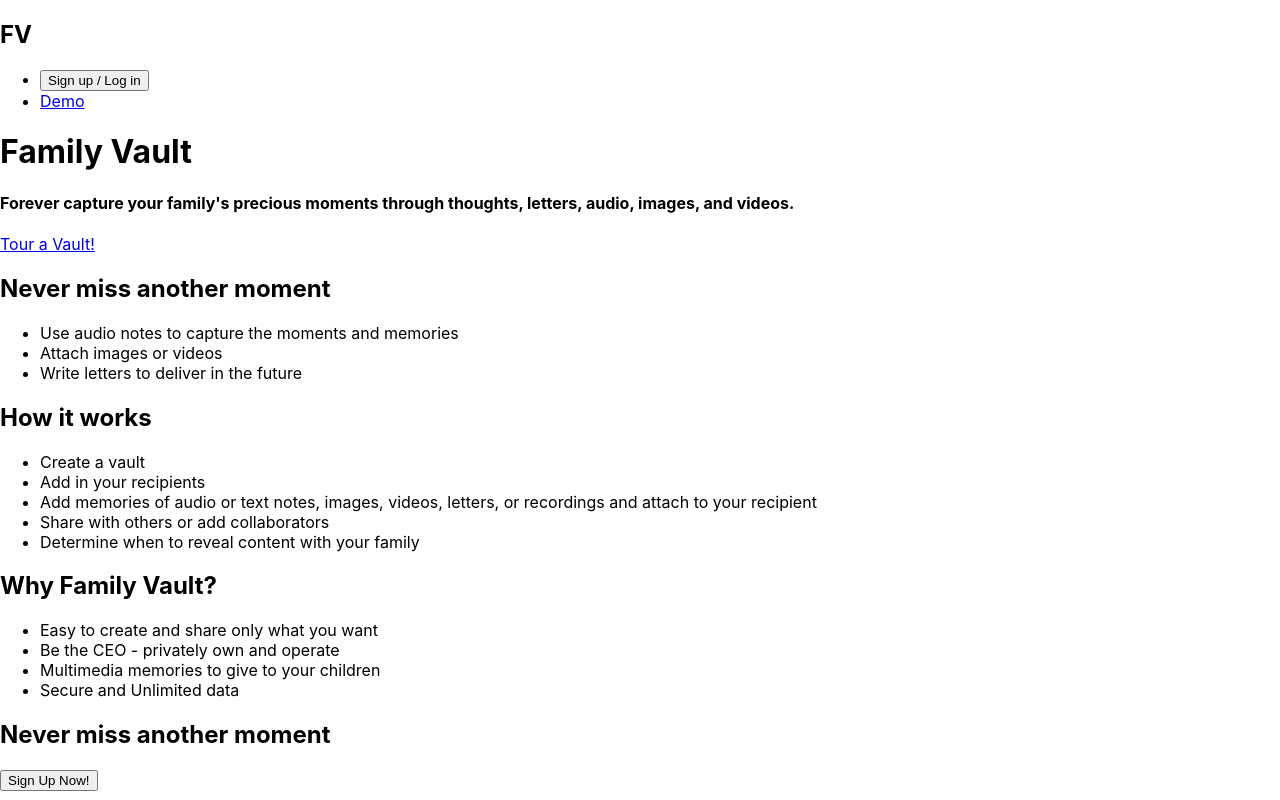
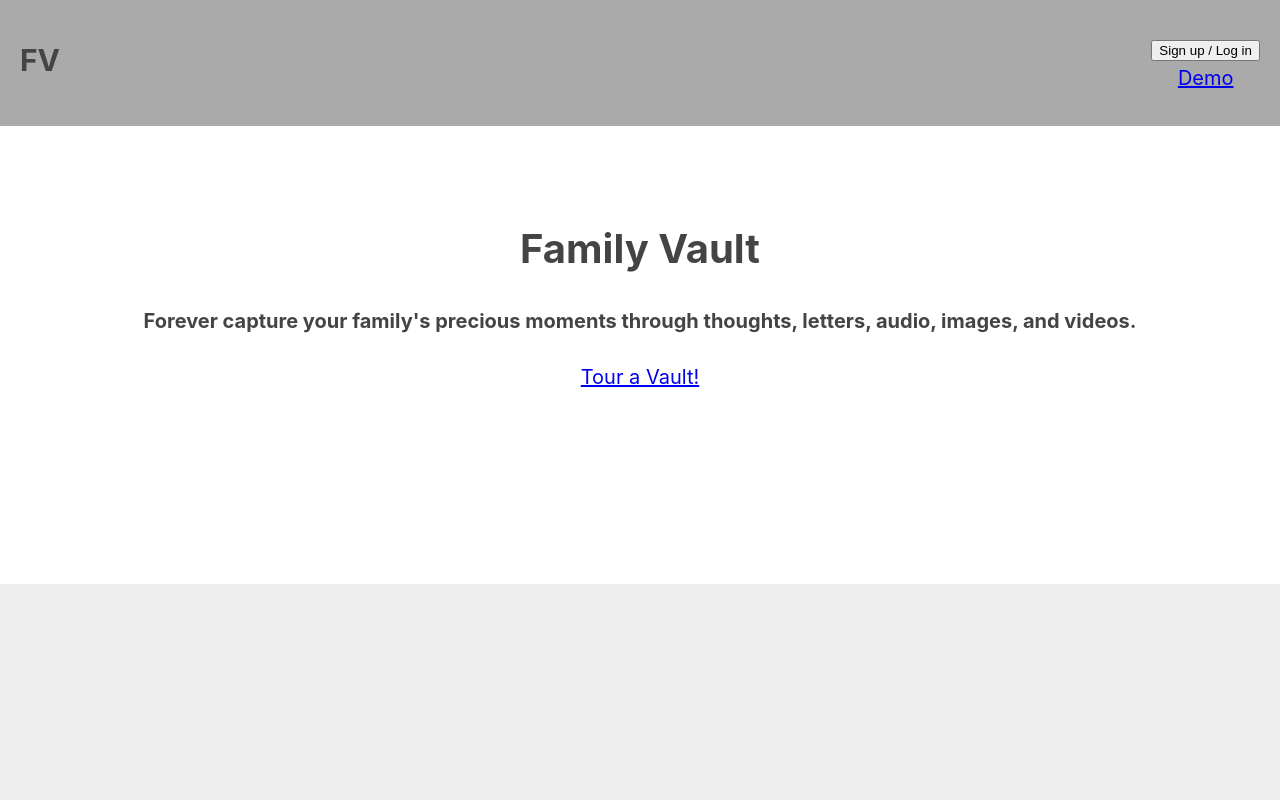
Before and after one commit to petertardif/family-vault, a React (Create React App) app: page / in a window 1280 px wide. Shown: the top 800 px of the page. Built offline with nearby package versions, Linux system fonts and the light colour scheme.

Commit message:
super basic styling for feedback

```diff
--- a/src/App/App.css
+++ b/src/App/App.css
@@ -0,0 +1,42 @@
+* {
+  box-sizing: border-box;
+}
+
+body {
+  font-family: "Open Sans",
+  sans-serif;
+  font-size: 20px;
+  color: #444;
+  text-align: center;
+  line-height: 1.5;
+}
+
+nav,
+footer {
+  padding: 1% 20px;
+  background-color: #aaa;
+}
+
+nav {
+  position: fixed;
+  top: 0;
+  left: 0;
+  right: 0;
+  z-index: 10;
+  display: flex;
+  justify-content: space-between;
+}
+
+header {
+  padding: 15% 0;
+}
+
+section {
+  padding: 15% 0;
+  min-height: 100px;
+  background-color: #eee;
+}
+
+li {
+  list-style-type: none;
+}
--- a/src/App/App.js
+++ b/src/App/App.js
@@ -1,6 +1,7 @@
 import React, { Component } from 'react';
 import { Route, Switch } from 'react-router-dom';
 import Navbar from '../Navbar/Navbar';
+import Footer from '../Footer/Footer';
 import MemoryList from '../MemoryList/MemoryList';
 import MemoryPage from '../MemoryPage/MemoryPage';
 import AddMemory from '../AddMemory/AddMemory';
@@ -8,6 +9,7 @@ import LandingPage from '../LandingPage/LandingPage'
 import UserLandingPage from '../UserLanding/UserLandingPage';
 import { MemoryContext } from '../MemoryContext';
 import Faker from 'faker';
+import './App.css';
 
 export default class App extends Component {
   state = {
@@ -108,6 +110,7 @@ export default class App extends Component {
             </Switch>
           </MemoryContext.Provider>
         </main>
+        <Footer />
       </>
     )
   }
--- /dev/null
+++ b/src/Footer/Footer.css
@@ -0,0 +1,9 @@
+
+footer {
+  padding: 1% 20px;
+  background-color: #aaa;
+}
+
+li {
+  list-style-type: none;
+}
--- /dev/null
+++ b/src/Footer/Footer.js
@@ -0,0 +1,17 @@
+import React, { Component } from 'react';
+import './Footer.css';
+
+export default class Footer extends Component {
+  render() {
+    return (
+      <>
+        <footer>
+          <ul>
+            <li>About</li>
+            <li>Terms of Use</li>
+          </ul>
+        </footer>
+      </>
+    )
+  }
+}
```
Also changed, not shown: 1 other file (tests, documents, lock files or other folders).
